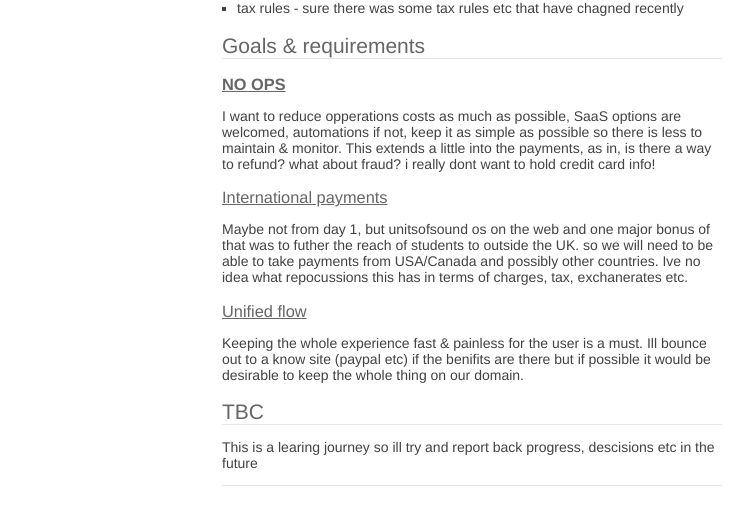
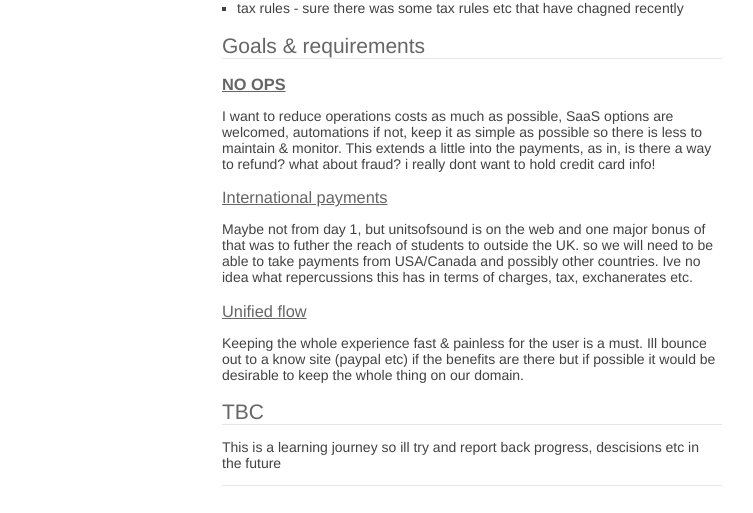
Before and after one commit to chrismatheson/chrismatheson.github.io, a Jekyll site: the page built from _posts/2015-11-11-taking-money-on-the-web.md, in a window 1280 px wide. Shown: the part 479-992 px from the top of the page, without its empty margins (258-1011 px from the left). Built offline with Jekyll 4.4.1, drawn with Linux system fonts in a browser that asks for light colours; Markdown is read by kramdown in place of the engine named in the settings.

Commit message:
Update 2015-11-11-taking-money-on-the-web.md

```diff
--- a/_posts/2015-11-11-taking-money-on-the-web.md
+++ b/_posts/2015-11-11-taking-money-on-the-web.md
@@ -32,22 +32,22 @@ My understanding of online payments so far is not exact to say the least. Ive he
 
 ###**NO OPS**
 
-I want to reduce opperations costs as much as possible, SaaS options are welcomed, automations if not, keep it as simple as possible
+I want to reduce operations costs as much as possible, SaaS options are welcomed, automations if not, keep it as simple as possible
 so there is less to maintain & monitor. This extends a little into the payments, as in, is there a way to refund? what about fraud?
 i really dont want to hold credit card info!
 
 ###International payments
 
-Maybe not from day 1, but unitsofsound os on the web and one major bonus of that was to futher the reach of students to outside the UK.
-so we will need to be able to take payments from USA/Canada and possibly other countries. Ive no idea what repocussions this has in terms
+Maybe not from day 1, but unitsofsound is on the web and one major bonus of that was to futher the reach of students to outside the UK.
+so we will need to be able to take payments from USA/Canada and possibly other countries. Ive no idea what repercussions this has in terms
 of charges, tax, exchanerates etc.
 
 ###Unified flow
 
-Keeping the whole experience fast & painless for the user is a must. Ill bounce out to a know site (paypal etc) if the benifits are there
+Keeping the whole experience fast & painless for the user is a must. Ill bounce out to a know site (paypal etc) if the benefits are there
 but if possible it would be desirable to keep the whole thing on our domain.
 
 
 ##TBC
 
-This is a learing journey so ill try and report back progress, descisions etc in the future
+This is a learning journey so ill try and report back progress, descisions etc in the future
```
